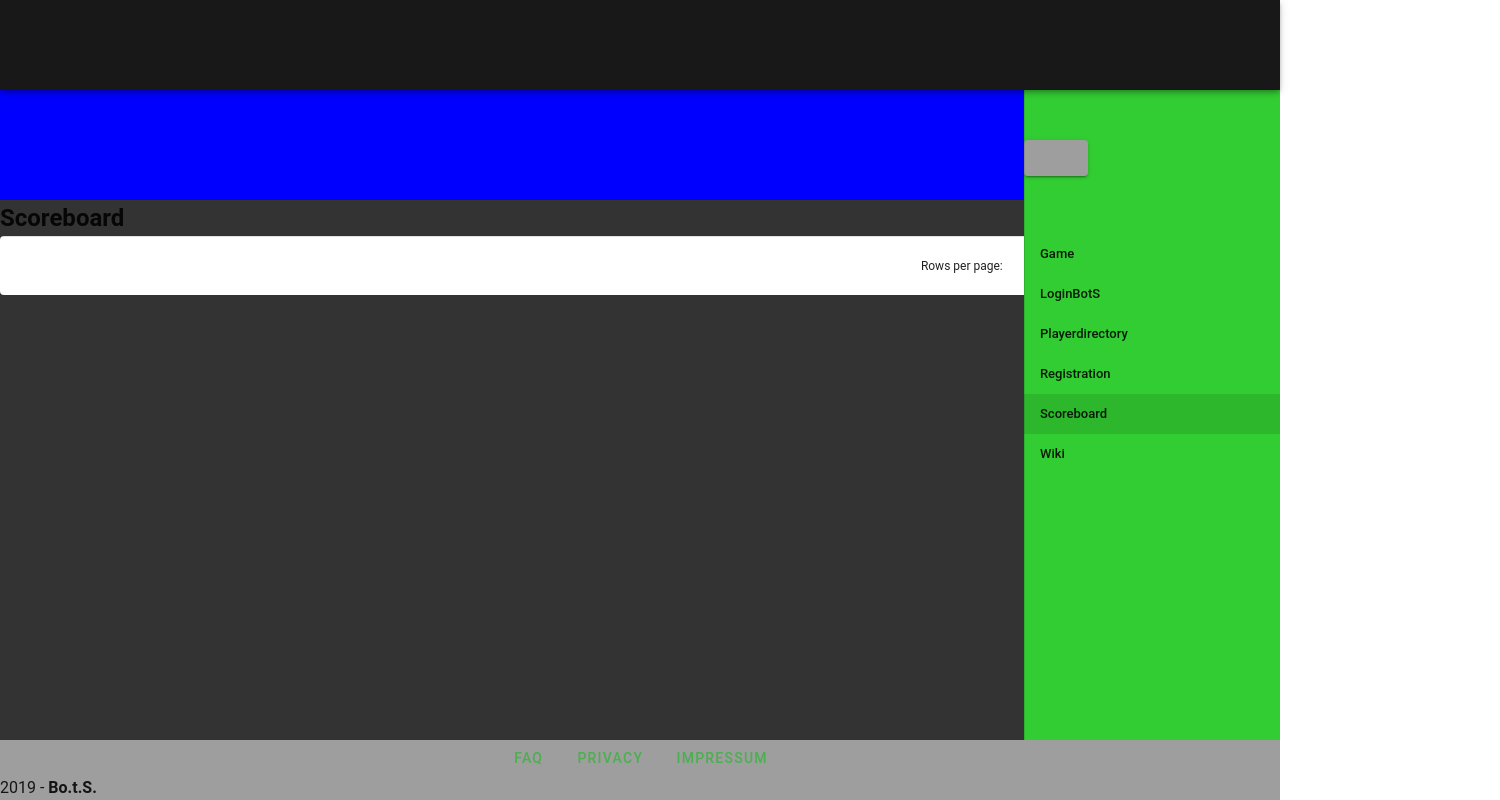
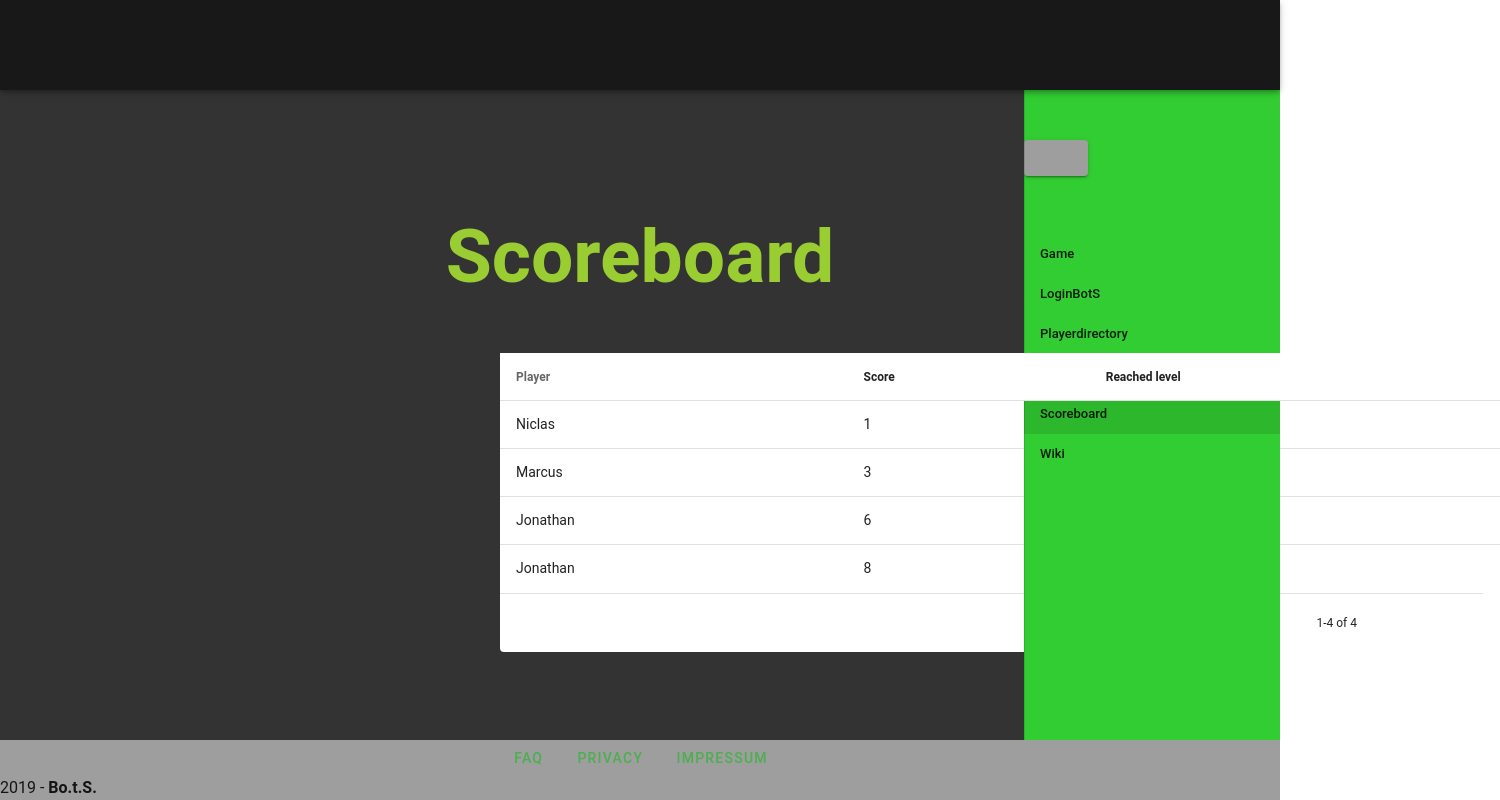
Before and after one commit to hfu-gis/Delta, a Vue app in the folder meal-prep/: page /Scoreboard in a window 1280 px wide. Shown: the whole page, 1500 px wide, since content can reach past the window. Built offline with nearby package versions, Linux system fonts and the light colour scheme; the HTML template or start-up script is replaced by a standard one.

Commit message:
tabellen erstellung

```diff
--- a/meal-prep/src/App.vue
+++ b/meal-prep/src/App.vue
@@ -9,7 +9,7 @@
             </v-app-bar>
                  <v-content style="background-color: #333333">
                      <div>
-                         <v-sheet height="110px" style="background-color: blue">
+                         <v-sheet height="110px" style="background-color: #333333">
                              <v-container>
                                  <v-row style="float: right">
                                      <img src="./assets/menue.png" height="90" width="90" @click.stop="drawer = !drawer"/>
@@ -31,7 +31,7 @@
                      </div>
                      <router-view/>
                  </v-content>
-             <v-footer color="grey" padless>
+             <v-footer color="grey" padless style="box-shadow: lightgray">
                  <v-row justify="center" no-gutters>
                      <v-btn v-for="link in links" :key="link.link" :to="link.to" color="green" text rounded class="footer">{{link.link}}</v-btn>
                      <v-col cols="12">{{new Date().getFullYear()}} - <strong>Bo.t.S.</strong></v-col>
--- a/meal-prep/src/views/Playerdirectory.vue
+++ b/meal-prep/src/views/Playerdirectory.vue
@@ -7,29 +7,11 @@
                 </header>
             </section>
             <section class="tabelle">
-                <article class="tabellenreiter">
-                    <h2>CHARACTER CLASSES</h2>
-                    <router-link :to="Scrapper">Scrapper</router-link>
-                    <router-link :to="Thief">Thief</router-link>
-                    <a>Robot</a>
-                    <a>Magician</a>
-                </article>
-                <article>
-                    <table border="1" >
-                        <tr>
-                            <th>Profile picture</th>
-                            <th>Username</th>
-                            <th>Score</th>
-                            <th>Playtime</th>
-                        </tr>
-                        <tr>
-                            <td>?</td>
-                            <td>?</td>
-                            <td>?</td>
-                            <td>?</td>
-                        </tr>
-                    </table>
-                </article>
+                <v-container fluid>
+                    <v-data-iterator :items="items" item-key="name" :items-per-page="4" :single-expand="expand" hide-default-footer>
+                        <template v-slot:default="{items, isExpanded, expand}"></template>
+                    </v-data-iterator>
+                </v-container>
             </section>
         </main>
     </div>
@@ -47,3 +29,10 @@
     }
 
 </style>
+Scrapper
+Thief
+Robot
+Magician
+Profile picture
+Username
+Playtime
--- a/meal-prep/src/views/Scoreboard.vue
+++ b/meal-prep/src/views/Scoreboard.vue
@@ -2,48 +2,13 @@
     <div class="scoreboard_Seiteninhalt">
         <main>
             <section class="überschrift">
-                <h1>Scoreboard</h1>
+                <header>
+                    <h1>Scoreboard</h1>
+                </header>
             </section>
             <section class="scorebard">
-                <v-data-table :Player="sections" :items="usernames" :items-per-page="2"></v-data-table>
+                <v-data-table :headers="player" :items="infos" :sort-by="['score', 'level']" :sort-desc="[false, true]" fixed-header></v-data-table>
             </section>
-           <!-- <section class="ueberschrift">
-                <h1>Scoreboard Bob</h1>
-            </section>
-            <section class="tabelle">
-                <table border="1">
-                    <tr>
-                        <th>Username</th>
-                        <th>Reached level</th>
-                        <th>Score</th>
-                    </tr>
-                    <tr>
-                        <td>?</td>
-                        <td>?</td>
-                        <td>?</td>
-                    </tr>
-                </table>
-            </section>
-            <section class="Seitenanzeige">
-                <article>
-                    <aside class="seitenanzeige1">
-                        <h2 class="event">Next events</h2>
-                        <h3>?</h3>
-                        <ol>?</ol>
-                        <h3>?</h3>
-                        <ol>?</ol>
-                    </aside>
-                </article>
-                <article>
-                    <aside class="seitenanzeige2">
-                        <h2 class="update">Changelog</h2>
-                        <h3>?</h3>
-                        <ol>?</ol>
-                        <h3>?</h3>
-                        <ol>?</ol>
-                    </aside>
-                </article>
-            </section> -->
         </main>
     </div>
 </template>
@@ -53,21 +18,37 @@
         name: "Scoreboard",
         data(){
             return{
-                sections: [
+                player:[
                     {
-                    text: 'ingame',
-                    align: 'left',
-                    sortable: 'false',
-                    value: 'names'},
-
-                    {text: 'Reached level', value: 'level'},
-                    {text: 'Score', value: 'score'}
+                        text: 'Player',
+                        align: 'left',
+                        sortable: 'false',
+                        value: 'name',
+                    },
+                    {   text: 'Score', value: 'score'},
+                    {   text: 'Reached level', value: 'level'},
                 ],
-                usernames: [
+                infos:[
                     {
-                    names: 'Jonathan',
-                    level: '2',
-                    score: '8',},
+                        name: 'Jonathan',
+                        score: 6,
+                        level: 2,
+                    },
+                    {
+                        name: 'Marcus',
+                        score: 3,
+                        level: 1,
+                    },
+                    {
+                        name: 'Niclas',
+                        score: 1,
+                        level: 2,
+                    },
+                    {
+                        name: 'Jonathan',
+                        score: 8,
+                        level: 4,
+                    },
                 ],
             }
         },
@@ -75,6 +56,14 @@
 </script>
 
 <style scoped>
-
-
+    .scorebard{
+        width: 1000px;
+        margin-left: 500px;
+        margin-top: 40px;
+    }
+    .überschrift{
+        font-size: 50px;
+        text-align: center;
+        color: yellowgreen;
+    }
 </style>
```
